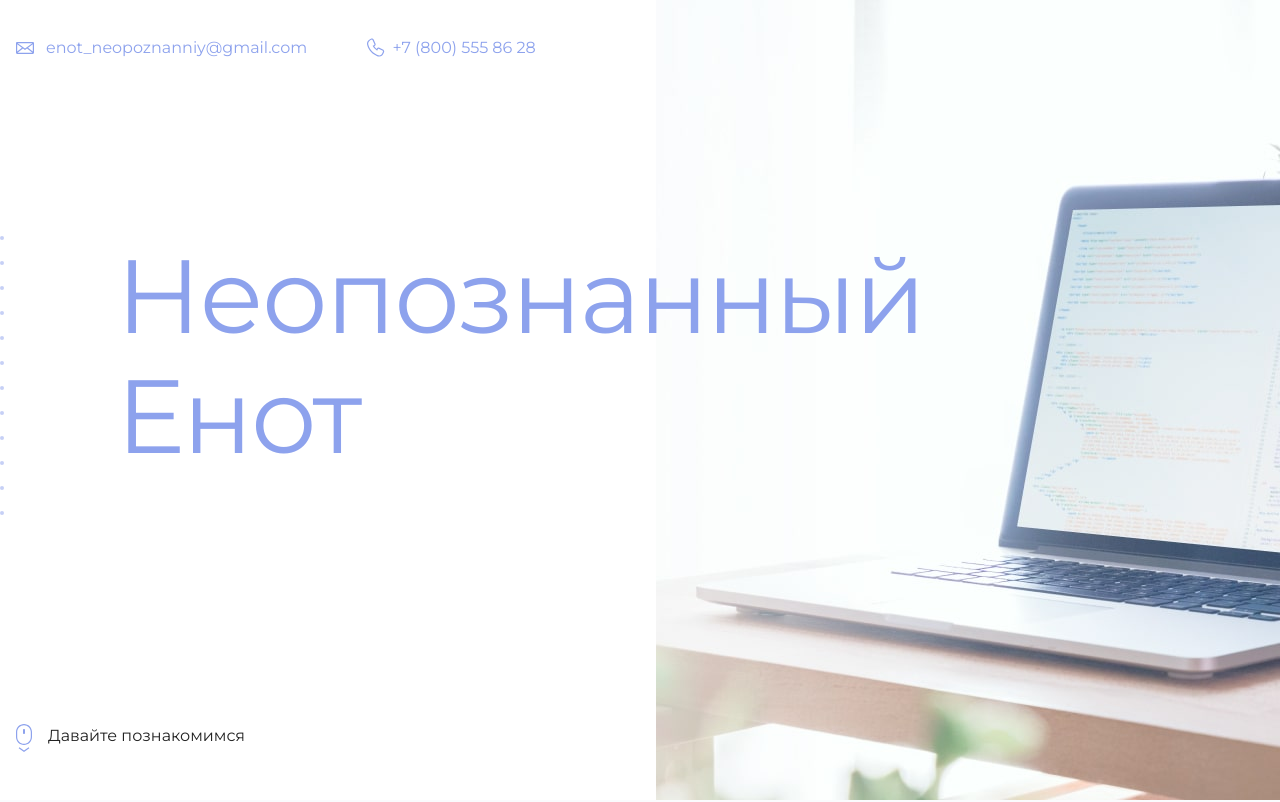
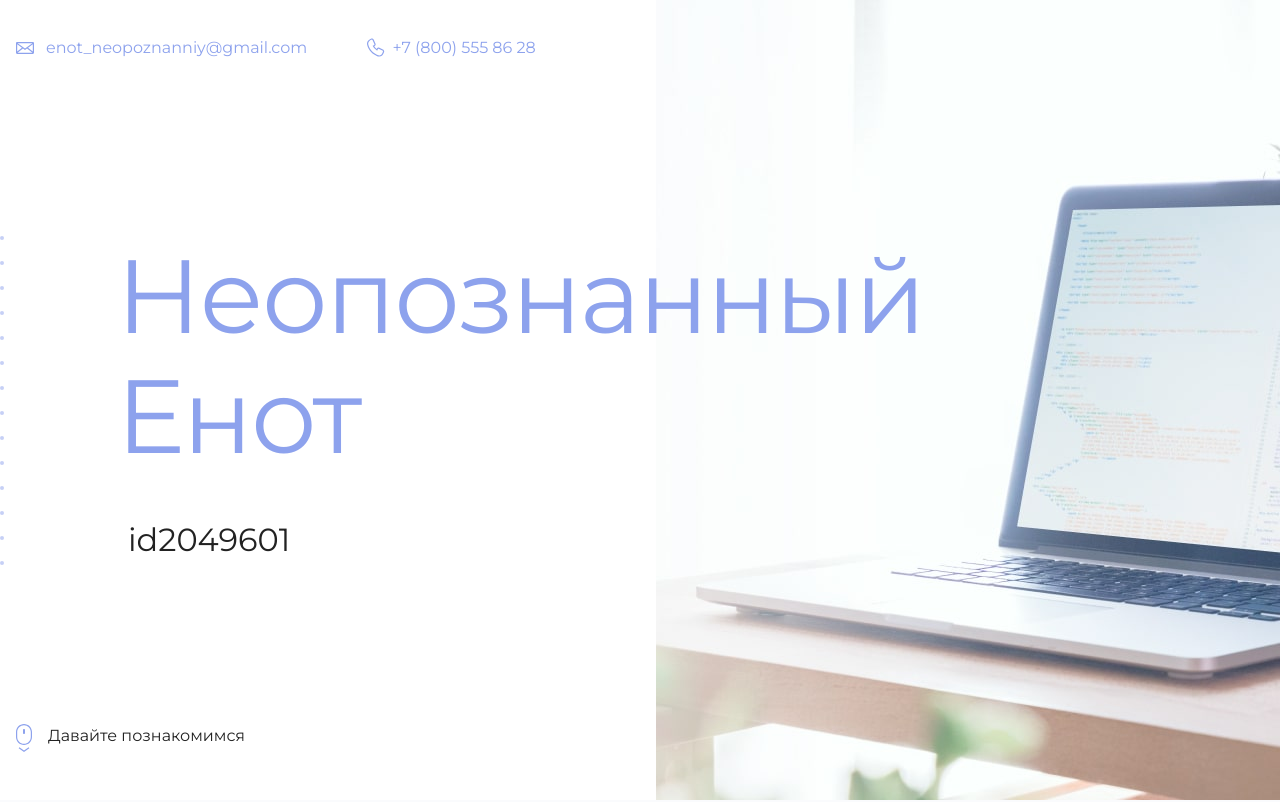
Before and after one commit to ElenaS63/github-pages-example, a plain HTML site: page index.html in a window 1280 px wide. Shown: the top 802 px of the page. Drawn offline with Linux system fonts and the light colour scheme; files whose address does not match are found by name.

Commit message:
Добавляет id

```diff
--- a/index.html
+++ b/index.html
@@ -19,7 +19,7 @@
       <section class="hero-image">
         <div class="container">
           <h1 class="heading">Неопознанный Енот</h1>
-          <p><!-- Тут ваш id на сайте Академии --></p>
+          <p>id2049601</p>
         </div>
       </section>
 
```
